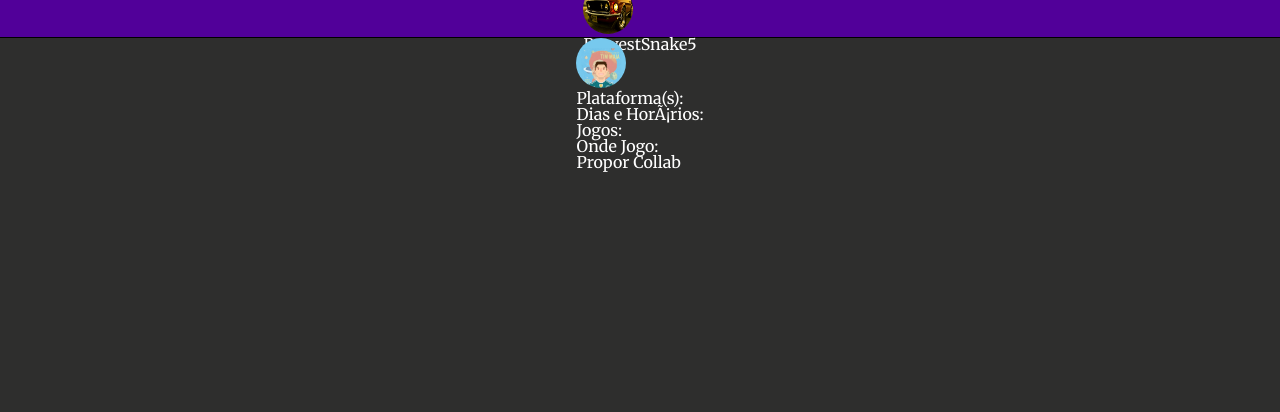
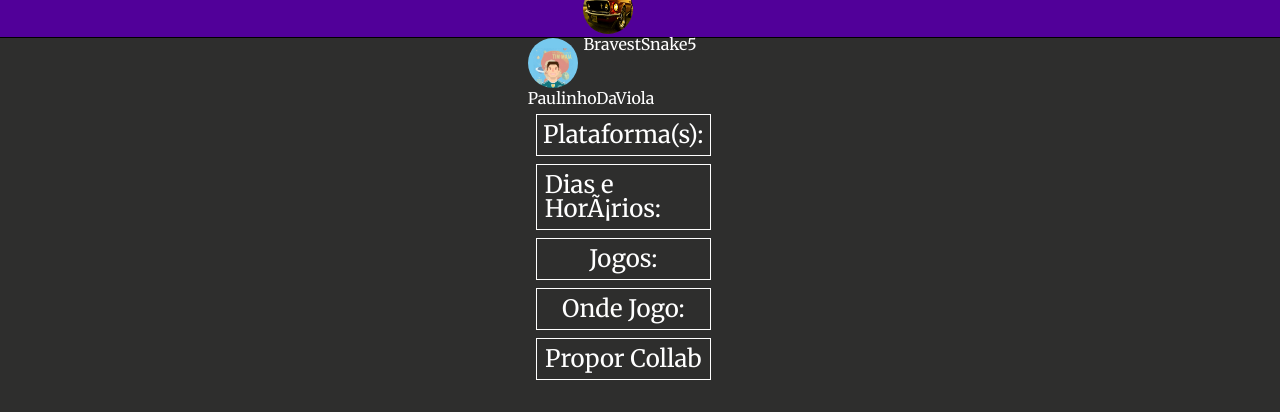
Before and after one commit to BrunoFNRodrigues/App_Frio_e_Calculista, a plain HTML site: page docs/tela_colab.html in a window 1280 px wide. Drawn offline with Linux system fonts and the light colour scheme.

Commit message:
criando a aplicando novas classes

```diff
--- a/docs/css/style.css
+++ b/docs/css/style.css
@@ -30,4 +30,27 @@ header{
 }
 .perfil{
     border-radius: 25px;
+
 }
+.caracteristicas_do_perfil{
+    flex-grow: 1;
+    position: relative;
+    display: flex;
+    flex-direction: column;
+    justify-content: center;
+    align-items: center;
+    margin: 0.5rem;
+    padding: 0.5rem;
+    font-size: 1.5rem;
+    width: 70%;
+    height: 5%;
+    border: .1rem solid white;
+}
+.login_conta{
+    flex-grow: 1;
+    display: flex;
+    flex-direction: column;
+    align-items: center;
+    justify-content: space-evenly;
+    height: 50%;
+}
--- a/docs/tela_colab.html
+++ b/docs/tela_colab.html
@@ -23,12 +23,22 @@
                 <div class='perfil'>
                     <img src="img/paulinhodaviola.jpeg" alt="foto de perfil" width="50" height="50"
                 </div class='perfil'>
-
-                <li>Plataforma(s): </li>
-                <li>Dias e Horários: </li>
-                <li>Jogos: </li>
-                <li>Onde Jogo: </li>
-                <li>Propor Collab </li>
+                <h1> PaulinhoDaViola </h1>
+                <div class='caracteristicas_do_perfil'>
+                    <li>Plataforma(s): </li>
+                </div class='caracteristicas_do_perfil'>
+                <div class='caracteristicas_do_perfil'>
+                    <li>Dias e Horários: </li>
+                </div class='caracteristicas_do_perfil'>
+                <div class='caracteristicas_do_perfil'>
+                    <li>Jogos: </li>
+                </div class='caracteristicas_do_perfil'>
+                <div class='caracteristicas_do_perfil'>
+                    <li>Onde Jogo: </li>
+                </div >
+                <div class='caracteristicas_do_perfil'>
+                    <li>Propor Collab </li>
+                </div class='caracteristicas_do_perfil'>
             </ul>
         </main>
     </body>
```
Also changed, not shown: docs/tela_inicial.html (+6 -2 lines).
